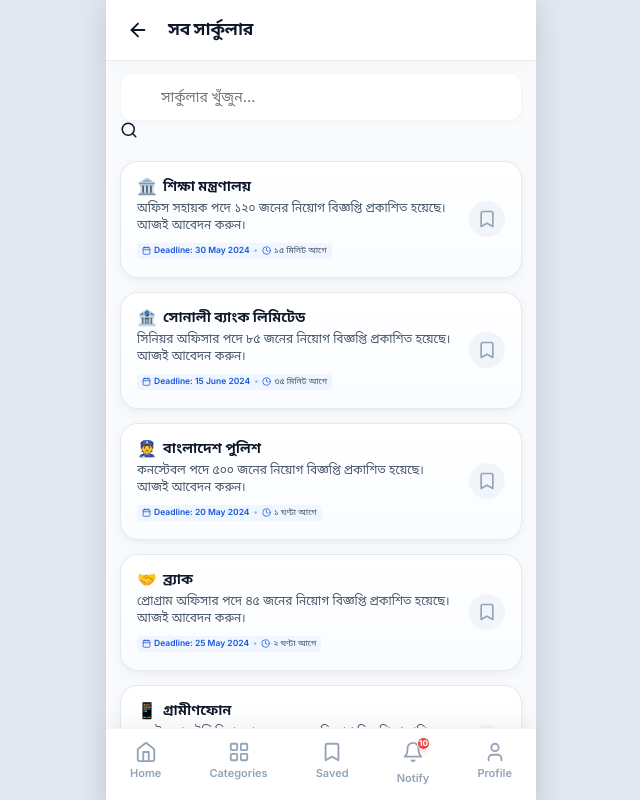
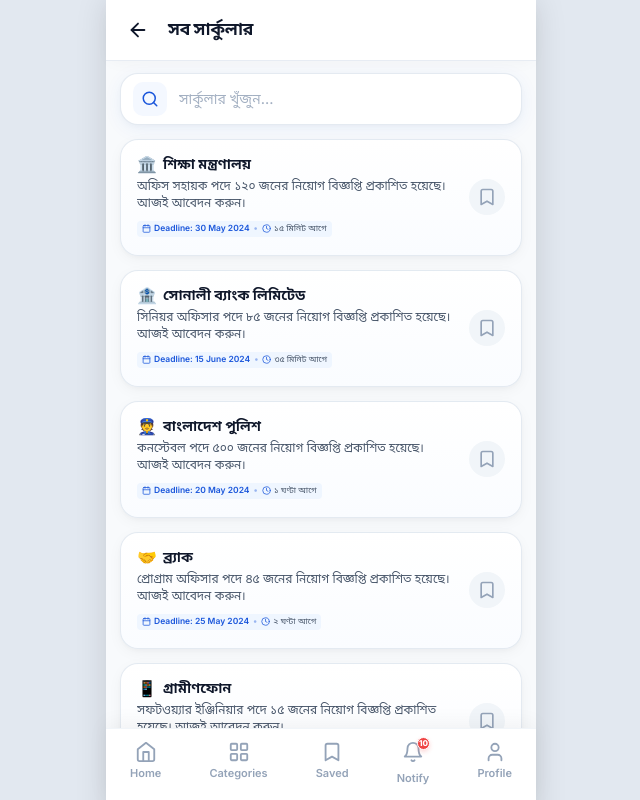
Before and after one commit to rudrodeb029/Job-Circular, a React (Vite) app: page /all-circulars in a window 1280 px wide. Shown: the top 800 px of the page, without its empty margins (319-959 px from the left). Built offline with nearby package versions, Linux system fonts and the light colour scheme; no server answers.

Commit message:
Replace custom search bar in AllCirculars with standard SearchBar component to align search icon correctly

```diff
--- a/src/pages/AllCirculars.jsx
+++ b/src/pages/AllCirculars.jsx
@@ -1,10 +1,11 @@
 import React, { useState, useMemo } from 'react';
 import { useNavigate } from 'react-router-dom';
-import { ArrowLeft, Search, Briefcase } from '../components/Icons';
+import { ArrowLeft, Briefcase } from '../components/Icons';
 import { useAppContext } from '../context/AppContext';
 import { jobs } from '../data/jobs';
 import JobCard from '../components/JobCard';
 import BottomNav from '../components/BottomNav';
+import SearchBar from '../components/SearchBar';
 
 export default function AllCirculars() {
   const navigate = useNavigate();
@@ -64,36 +65,13 @@
       </div>
 
       <div className="page-content animate-fade-in">
-        {/* Search Bar */}
-        <div style={{
-          position: 'relative',
-          marginBottom: 'var(--space-md)'
-        }}>
-          <input
-            type="text"
-            placeholder={isEn ? "Search circulars..." : "সার্কুলার খুঁজুন..."}
+        {/* Polished Modern Search Bar */}
+        <div style={{ marginBottom: 'var(--space-md)' }}>
+          <SearchBar
             value={searchQuery}
             onChange={(e) => setSearchQuery(e.target.value)}
-            style={{
-              width: '100%',
-              padding: '12px 16px 12px 40px',
-              borderRadius: '12px',
-              border: '1.5px solid var(--border-light)',
-              background: 'var(--white)',
-              color: 'var(--text-primary)',
-              fontSize: '14px',
-              fontWeight: 500,
-              outline: 'none',
-              boxShadow: '0 2px 8px rgba(0,0,0,0.02)'
-            }}
+            placeholder={isEn ? "Search circulars..." : "সার্কুলার খুঁজুন..."}
           />
-          <Search size={18} style={{
-            position: 'absolute',
-            left: '14px',
-            top: '50%',
-            transform: 'translateY(-50%)',
-            color: 'var(--text-muted)'
-          }} />
         </div>
 
         {/* Jobs List */}
```
